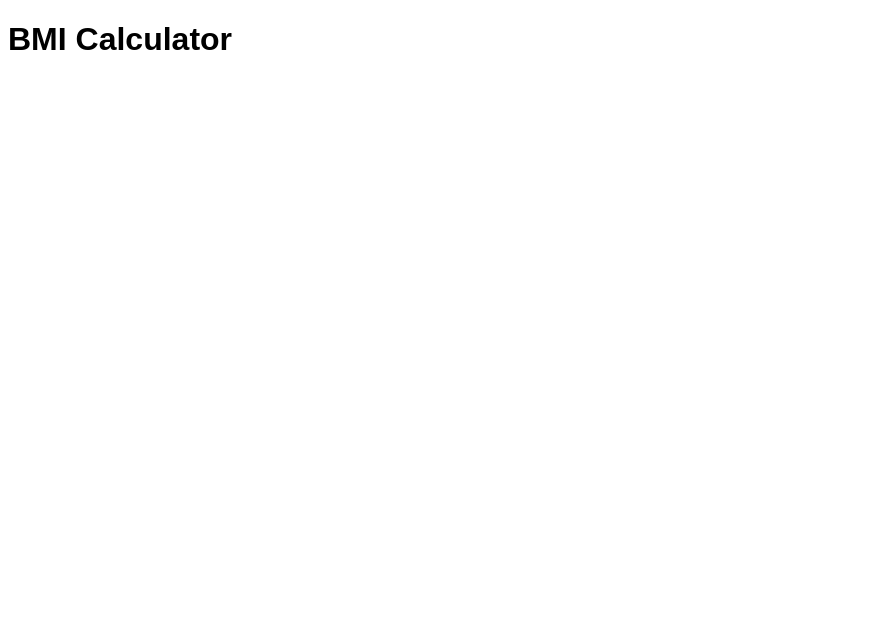
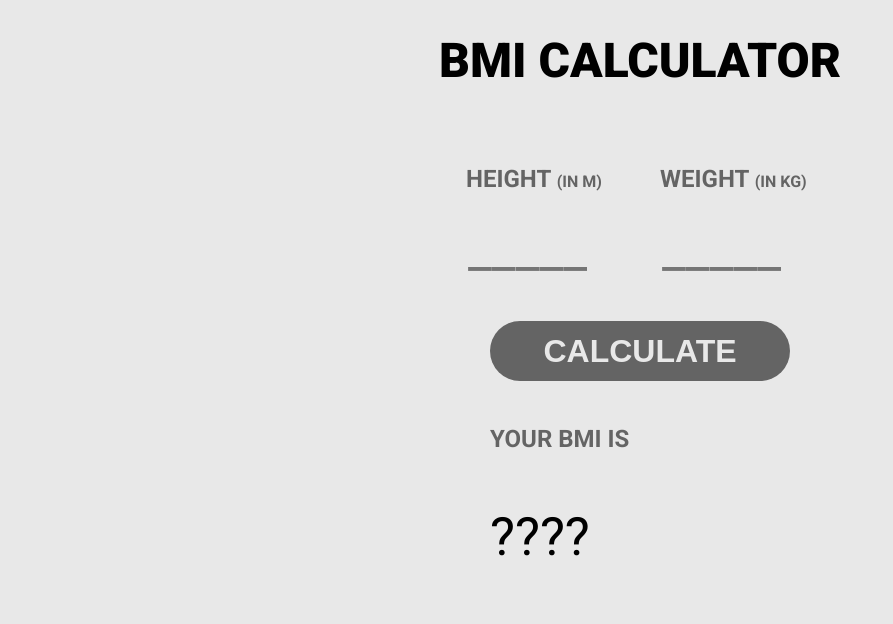
Before and after one commit to BenOlm/BMI-calculator, a plain HTML site: page index.html in a window 1280 px wide. Shown: the whole page, without its empty margins (0-893 px from the left). Drawn offline with Linux system fonts and the light colour scheme.

Commit message:
completed the logic and structure of the tool, need to tighten up the margins and padding

```diff
--- a/index.html
+++ b/index.html
@@ -5,13 +5,38 @@
     <meta http-equiv="X-UA-Compatible" content="IE=edge" />
     <meta name="viewport" content="width=device-width, initial-scale=1.0" />
     <link rel="stylesheet" href="style.css" />
+    <link rel="preconnect" href="https://fonts.googleapis.com" />
+    <link rel="preconnect" href="https://fonts.gstatic.com" crossorigin />
+    <link
+      href="https://fonts.googleapis.com/css2?family=Roboto:wght@400;700;900&display=swap"
+      rel="stylesheet"
+    />
+
     <title>BMI Calculator</title>
   </head>
   <body>
     <header>
-      <h1>BMI Calculator</h1>
+      <h1>BMI CALCULATOR</h1>
     </header>
-    <main></main>
+
+    <div class="middle">
+      <div class="left-input">
+        <p class="subheading">HEIGHT <span class="in-brackets">(IN M)</span></p>
+        <input type="number" placeholder="_____" class="height-input" />
+      </div>
+      <div class="right-input">
+        <p class="subheading">
+          WEIGHT <span class="in-brackets">(IN KG)</span>
+        </p>
+        <input type="number" placeholder="_____" class="weight-input" />
+      </div>
+    </div>
+
+    <div class="bottom">
+      <button class="calculate-button">CALCULATE</button>
+      <p class="subheading">YOUR BMI IS</p>
+      <p class="BMI">????</p>
+    </div>
 
     <script src="script.js"></script>
   </body>
--- a/script.js
+++ b/script.js
@@ -0,0 +1,16 @@
+document
+  .querySelector(`.calculate-button`)
+  .addEventListener("click", function () {
+    console.log(`test`);
+    // Code to execute goes here
+    const height = Number(document.querySelector(`.height-input`).value);
+    console.log(`The height is ${height} cm`);
+
+    const weight = Number(document.querySelector(`.weight-input`).value);
+    console.log(`The weight is ${weight} kg`);
+
+    const BMI = (weight / height ** 2).toFixed(2);
+    console.log(BMI);
+
+    document.querySelector(`.BMI`).textContent = `${BMI} kg/m2`;
+  });
--- a/style.css
+++ b/style.css
@@ -1,3 +1,67 @@
-* {
-  font-family: Arial, Helvetica, sans-serif;
+h1 {
+  font-family: "Roboto", sans-serif;
+  font-weight: 900;
+  font-size: 3rem;
 }
+
+body {
+  display: flex;
+  flex-direction: column;
+  align-items: center;
+  margin: 0;
+  background-color: #e8e8e8;
+}
+
+.middle {
+  display: flex;
+}
+
+.subheading {
+  font-family: "Roboto", sans-serif;
+  font-weight: 700;
+  font-size: 1.5rem;
+  color: #646464;
+}
+
+.in-brackets {
+  font-size: 1rem;
+}
+
+.left-input,
+.right-input {
+  display: flex;
+  flex-direction: column;
+  margin: 20px;
+}
+
+input {
+  font-family: "Roboto", sans-serif;
+  border: 0;
+  width: 150px;
+  font-size: 3.3rem;
+}
+
+input,
+textarea {
+  background-color: #e8e8e8;
+}
+
+.calculate-button {
+  background-color: #646464;
+  color: #e8e8e8;
+  font-weight: 700;
+  width: 300px;
+  height: 60px;
+  border-radius: 30px;
+  font-size: 2rem;
+  border: none;
+  margin-top: 20px;
+  margin-bottom: 20px;
+}
+
+.BMI {
+  font-family: "Roboto", sans-serif;
+  border: 0;
+  width: 150px;
+  font-size: 3.3rem;
+}
```
